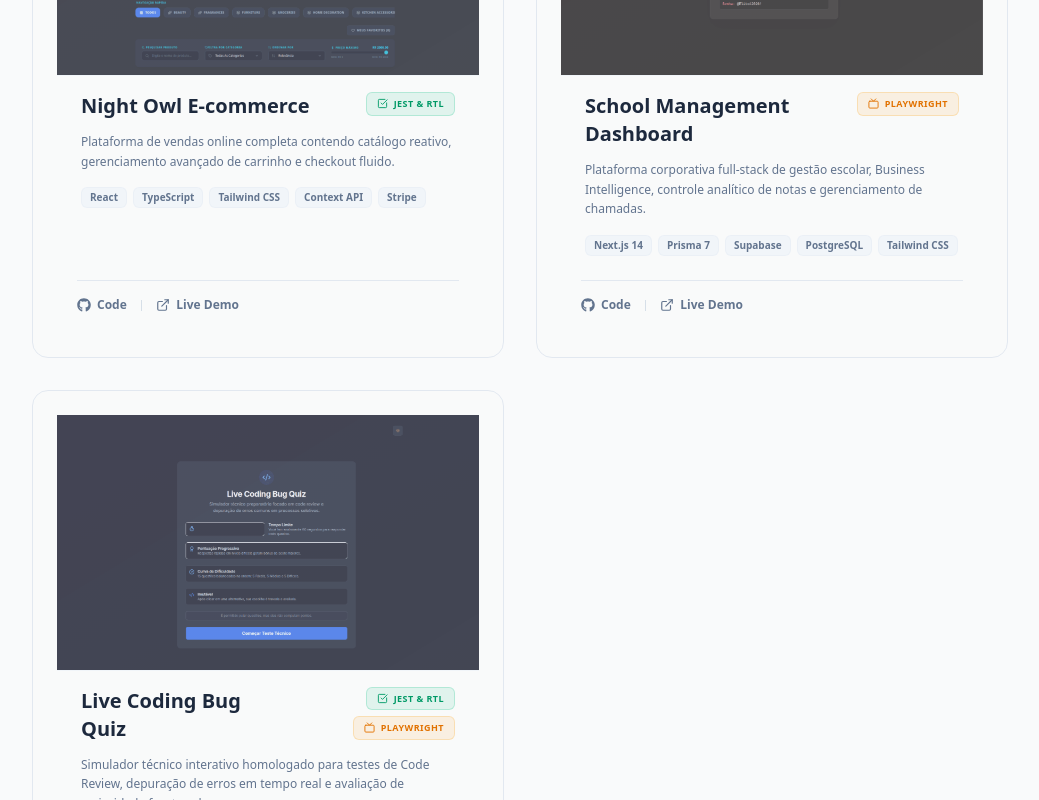
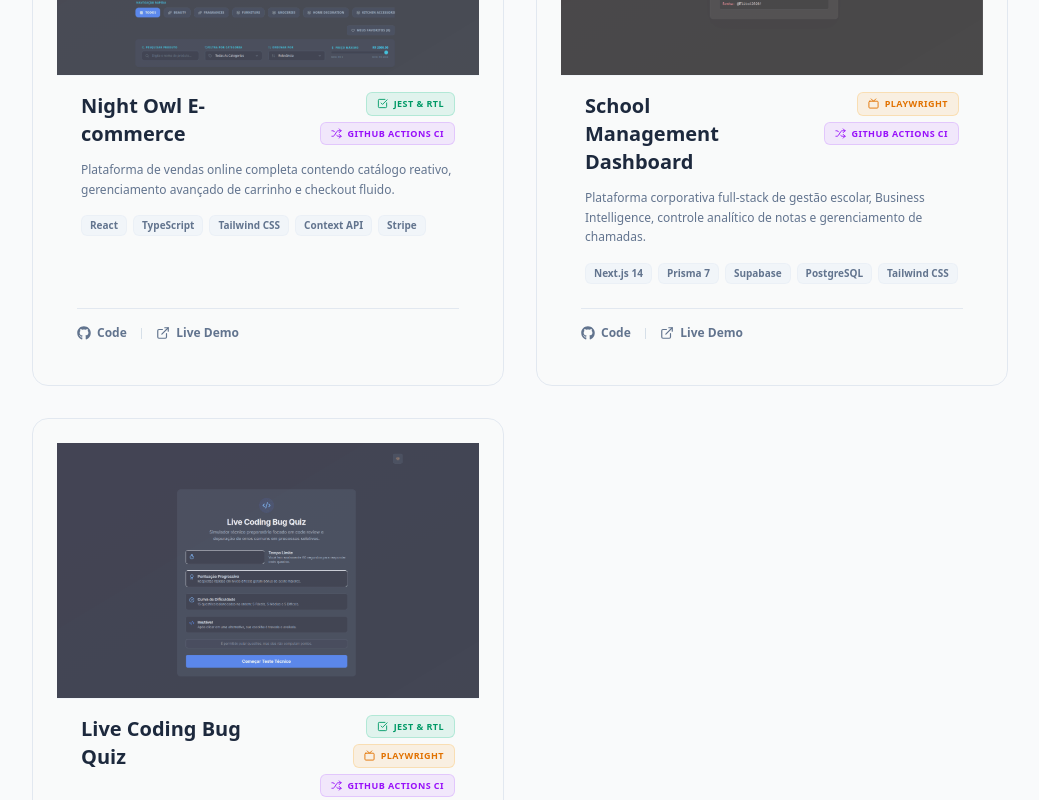
Before and after one commit to franferrazdev/franferrazdev-portfolio, a React (Vite) app: page /#hero in a window 1280 px wide. Shown: the part 2040-2840 px from the top of the page, without its empty margins (120-1159 px from the left). Built offline with nearby package versions, Linux system fonts and the light colour scheme.

Commit message:
docs: enrich README layout, fix favicon trailing slashes, and sync new resume asset file

```diff
--- a/index.html
+++ b/index.html
@@ -2,7 +2,7 @@
 <html lang="pt-BR">
   <head>
     <meta charset="UTF-8" />
-    <link rel="icon" type="image/png" href="public//favicon.png" />
+    <link rel="icon" type="image/png" href="public/favicon.png" />
     <meta name="viewport" content="width=device-width, initial-scale=1.0" />
     <title>Francielle Ferraz</title>
   </head>
--- a/src/sections/ProjectsSection.tsx
+++ b/src/sections/ProjectsSection.tsx
@@ -1,5 +1,11 @@
 import { useLanguage } from "@/context/LanguageContext";
-import { FolderGit2, ExternalLink, CheckSquare, Tv } from "lucide-react";
+import {
+  FolderGit2,
+  ExternalLink,
+  CheckSquare,
+  Tv,
+  Shuffle,
+} from "lucide-react";
 import { FaGithub } from "react-icons/fa";
 
 export function ProjectsSection() {
@@ -9,7 +15,7 @@ export function ProjectsSection() {
   interface TestSuite {
     name: string;
     icon: React.ReactNode;
-    type: "unit" | "e2e";
+    type: "unit" | "e2e" | "ci";
   }
 
   // Interface para a estrutura do projeto
@@ -36,6 +42,11 @@ export function ProjectsSection() {
           icon: <CheckSquare size={11} />,
           type: "unit",
         },
+        {
+          name: "GitHub Actions CI",
+          icon: <Shuffle size={11} />,
+          type: "ci",
+        },
       ],
       github: "https://github.com/franferrazdev/night-owl-ecommerce",
       live: "https://night-owl-ecommerce.vercel.app/",
@@ -58,6 +69,11 @@ export function ProjectsSection() {
           icon: <Tv size={11} />,
           type: "e2e",
         },
+        {
+          name: "GitHub Actions CI",
+          icon: <Shuffle size={11} />,
+          type: "ci",
+        },
       ],
       github: "https://github.com/franferrazdev/school-management-dashboard",
       live: "https://school-management-dashboard-woad.vercel.app/",
@@ -74,7 +90,16 @@ export function ProjectsSection() {
           icon: <CheckSquare size={11} />,
           type: "unit",
         },
-        { name: "Playwright", icon: <Tv size={11} />, type: "e2e" },
+        {
+          name: "Playwright",
+          icon: <Tv size={11} />,
+          type: "e2e",
+        },
+        {
+          name: "GitHub Actions CI",
+          icon: <Shuffle size={11} />,
+          type: "ci",
+        },
       ],
       github: "https://github.com/franferrazdev/live-coding-bug-quiz",
       live: "https://live-coding-bug-quiz-one.vercel.app/",
@@ -82,6 +107,18 @@ export function ProjectsSection() {
       en: "Interactive technical simulator certified for Code Review testing, real-time debugging, and fron-end seniority assesment.",
     },
   ];
+
+  // Função auxiliar para determinar as classes de estilo baseado no tipo de suite
+  const getSuiteStyles = (type: "unit" | "e2e" | "ci") => {
+    switch (type) {
+      case "e2e":
+        return "bg-amber-500/10 text-amber-600 dark:text-amber-400 border-amber-500/20 dark:border-amber-500/30";
+      case "ci":
+        return "bg-purple-500/10 text-purple-600 dark:text-purple-400 border-purple-500/20 dark:border-purple-500/30";
+      case "unit":
+        return "bg-emerald-500/10 text-emerald-600 dark:text-emerald-400 border-emerald-500/20 dark:border-emerald-500/30";
+    }
+  };
 
   return (
     <section
@@ -128,16 +165,12 @@ export function ProjectsSection() {
                     {project.title}
                   </h3>
 
-                  {/* Badge Técnica de Testes */}
+                  {/* Badge Técnica de Testes e CI/CD */}
                   <div className="flex flex-wrap gap-1.5 justify-end shrink-0 max-w-[50%]">
                     {project.testSuites.map((suite) => (
                       <span
                         key={suite.name}
-                        className={`flex items-center gap-1.5 text-[9px] font-black tracking-wider uppercase px-2.5 py-1 rounded-md border transition-colors select-none ${
-                          suite.type === "e2e"
-                            ? "bg-amber-500/10 text-amber-600 dark:text-amber-400 border-amber-500/20 dark:border-amber-500/30"
-                            : "bg-emerald-500/10 text-emerald-600 dark:text-emerald-400 border-emerald-500/20 dark:border-emerald-500/30"
-                        }`}
+                        className={`flex items-center gap-1.5 text-[9px] font-black tracking-wider uppercase px-2.5 py-1 rounded-md border transition-colors select-none ${getSuiteStyles(suite.type)}`}
                       >
                         {suite.icon}
                         {suite.name}
```
Also changed, not shown: src/App.tsx (+5 -3 lines), 1 other file (tests, documents, lock files or other folders).
